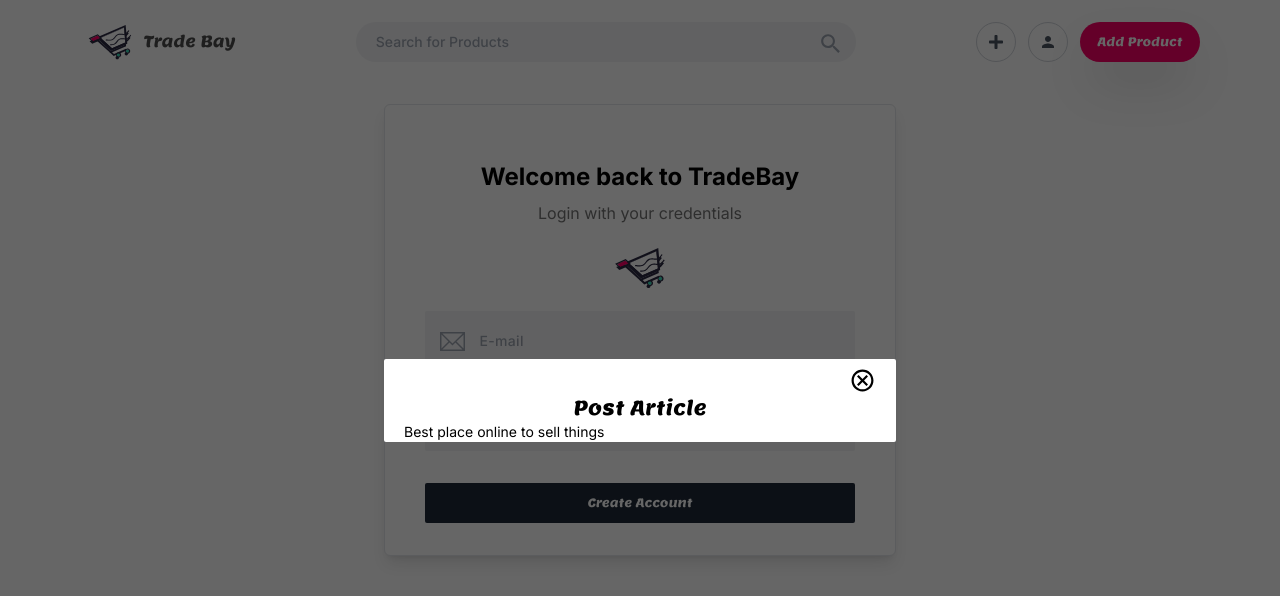
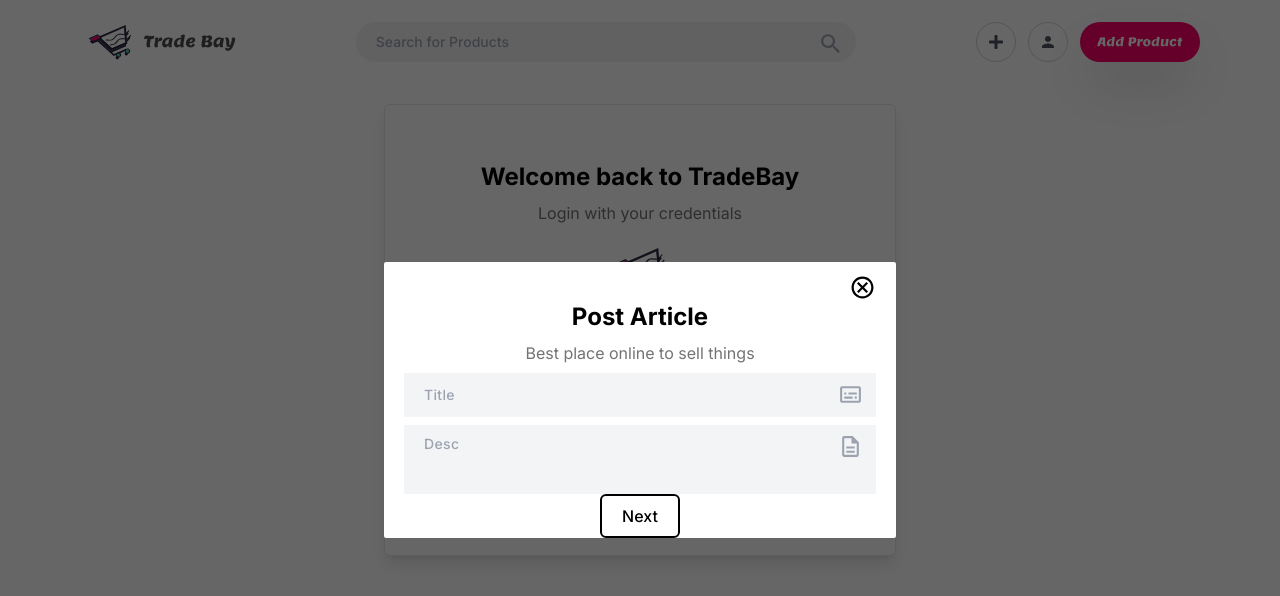
Before and after one commit to d2ni3l/TradeBay, a Next.js app in the folder app/: page /login in a window 1280 px wide. Shown: the top 596 px of the page. Built offline with nearby package versions, Linux system fonts and the light colour scheme.

Commit message:
Modal and PostArticleModal updates

```diff
--- a/app/app/components/Inputs/Input.tsx
+++ b/app/app/components/Inputs/Input.tsx
@@ -1,4 +1,4 @@
-'use client'
+"use client";
 
 import React, { useState } from "react";
 import { IconType } from "react-icons";
@@ -8,15 +8,31 @@
   label: string;
   type: string;
   id: string;
-  register: UseFormRegister<FieldValues>
+  register: UseFormRegister<FieldValues>;
   Icon?: IconType;
-  classNames?: string
-  iconClassNames?: string
-  disabled: boolean
-  required?: boolean
+  classNames?: string;
+  iconClassNames?: string;
+  disabled: boolean;
+  required?: boolean;
 }
-export default function Input({ type, label, id, Icon, classNames, iconClassNames, required, disabled, register }: InputProps) {
+export default function Input({
+  type,
+  label,
+  id,
+  Icon,
+  classNames,
+  iconClassNames,
+  required,
+  disabled,
+  register,
+}: InputProps) {
   const [focused, setFocused] = useState(false);
+
+  if (type === "number") {
+    return <>In put is a number</>;
+  }
+
+  if (type === "text") {
     return (
       <div className='relative w-full'>
         <input
@@ -24,13 +40,13 @@
             `
 
             bg-gray-100 text-black
-        rounded-full px-5 text-sm py-[.6rem] outline-none border-none placeholder:font-medium placeholder:text-gray-400 w-full`, classNames
+        rounded-full px-5 text-sm py-[.6rem] outline-none border-none placeholder:font-medium placeholder:text-gray-400 w-full`,
+            classNames
           )}
-        {...register(id, {required: required})}
+          {...register(id, { required: required })}
           placeholder={label}
           type='text'
           id={id}
-
           onFocus={() => {
             setFocused(true);
           }}
@@ -43,8 +59,12 @@
           className={twMerge(
             `${
               focused ? "text-gray-600" : "text-gray-400"
-                  }  absolute top-[9px] right-[13px] max-w-[50px]`, iconClassNames
-            )}>{Icon && <Icon size={25}/>}</span>
+            }  absolute top-[9px] right-[13px] max-w-[50px]`,
+            iconClassNames
+          )}>
+          {Icon && <Icon size={25} />}
+        </span>
       </div>
     );
   }
+}
--- a/app/app/components/modal/Modal.tsx
+++ b/app/app/components/modal/Modal.tsx
@@ -1,6 +1,8 @@
 import React from "react";
 import { IoMdCloseCircleOutline } from "react-icons/io";
 import { lemon } from "@/app/font";
+import Button from "../Button";
+import Heading from "../Heading";
 interface Modal {
   open: boolean;
   onSubmit?: () => void;
@@ -8,8 +10,8 @@
   secondaryActionLabel?: string;
   secondaryAction?: () => void;
   body?: React.ReactElement;
-  title?: string;
-  description?: string;
+  title: string;
+  description: string;
   closeModal?: () => void;
 }
 export default function Modal({
@@ -39,12 +41,12 @@
           my-6
           mx-auto
           px-5
-
+          border-[#4c4c4c]
           h-full
           lg:h-auto
           md:h-auto
           z-[101]'>
-        <div onClick={closeModal} className='flex justify-end pt-2'>
+        <div onClick={closeModal} className='flex justify-end pt-3'>
           <IoMdCloseCircleOutline
             size={27}
             color='black'
@@ -52,12 +54,29 @@
           />
         </div>
 
-        <div
-          className={`text-center font-medium text-black text-xl ${lemon.className}`}>
-          {title}
+        {description && <Heading title={title} subtitle={description} center />}
+
+
+
+        {body}
+
+
+        <div className='flex justify-center gap-10'>
+          {secondaryAction && (
+            <Button
+              className={`border-2 border-[#4c4c4c] hover:border-black hover:text-black text-base text-[#4c4c4c]  px-5 py-2 font-medium rounded-md bg-white   transition-all`}
+              labelClassName=''
+              label={secondaryActionLabel}
+              onClick={secondaryAction}
+            />
+          )}
+          <Button
+            className={`border-2 hover:border-[#4c4c4c] border-black text-black text-base hover:text-[#4c4c4c]  px-5 py-2 font-medium rounded-md bg-white   transition-all`}
+            labelClassName=''
+            label={actionLabel}
+            onClick={onSubmit}
+          />
         </div>
-
-        {description && <p className='text-sm '>{description}</p>}
       </div>
     </div>
   );
--- a/app/app/components/modal/PostArticleModal.tsx
+++ b/app/app/components/modal/PostArticleModal.tsx
@@ -1,19 +1,88 @@
-'use client'
+"use client";
 
 import React, { useState } from "react";
 import Modal from "./Modal";
+import { FieldValues, useForm } from "react-hook-form";
+import Input from "../Inputs/Input";
+import { MdOutlineSubtitles } from "react-icons/md";
+import { MdOutlineDescription } from "react-icons/md";
 
 export default function PostArticleModal() {
-
-    const [open, setOpen] = useState(true)
+  const [open, setOpen] = useState(true);
+  const disabled = false;
+  const {
+    register,
+    handleSubmit,
+    formState: { errors },
+    watch,
+  } = useForm<FieldValues>({
+    defaultValues: {
+      title: "",
+      description: "",
+      price: 0,
+      condition: "good",
+    },
+  });
+  console.log(watch());
+  const body = (
+    <>
+      <div className='pt-2' />
+      <Input
+        disabled={disabled}
+        register={register}
+        required
+        label='Title'
+        iconClassNames=''
+        classNames={`${
+          errors.password ? "outline-red-500" : "focus:outline-gray-500"
+        } rounded-sm tracking-wide py-3  w-full`}
+        type='text'
+        id='title'
+        Icon={MdOutlineSubtitles}
+      />
+      <div className='pt-2'></div>
+      <Input
+        disabled={disabled}
+        register={register}
+        required
+        label='Desc'
+        iconClassNames=''
+        classNames={`${
+          errors.password ? "outline-red-500" : "focus:outline-gray-500"
+        } rounded-sm tracking-wide pb-10  w-full`}
+        type='text'
+        id='description'
+        Icon={MdOutlineDescription}
+      />
+      {/* // build input field for number and for selecting condition of article */}
+      {/* <div className='flex justify-center items-center'>
+        <Input
+          disabled={disabled}
+          register={register}
+          required
+          label='Desc'
+          iconClassNames=''
+          classNames=''
+          type='number'
+          id='price'
+        />
+      </div>
+      */}
+    </>
+  );
   return (
     <>
       <Modal
         open={open}
         title='Post Article'
         description='Best place online to sell things'
-        closeModal={() => {setOpen((prev) => prev = false); console.log('closed modal')}}
-
+        closeModal={() => {
+          setOpen((prev) => (prev = false));
+          console.log("closed modal");
+        }}
+        body={body}
+        secondaryActionLabel='Go back'
+        actionLabel='Next'
       />
     </>
   );
```
Lines whose indentation alone changed are shown as unchanged.
